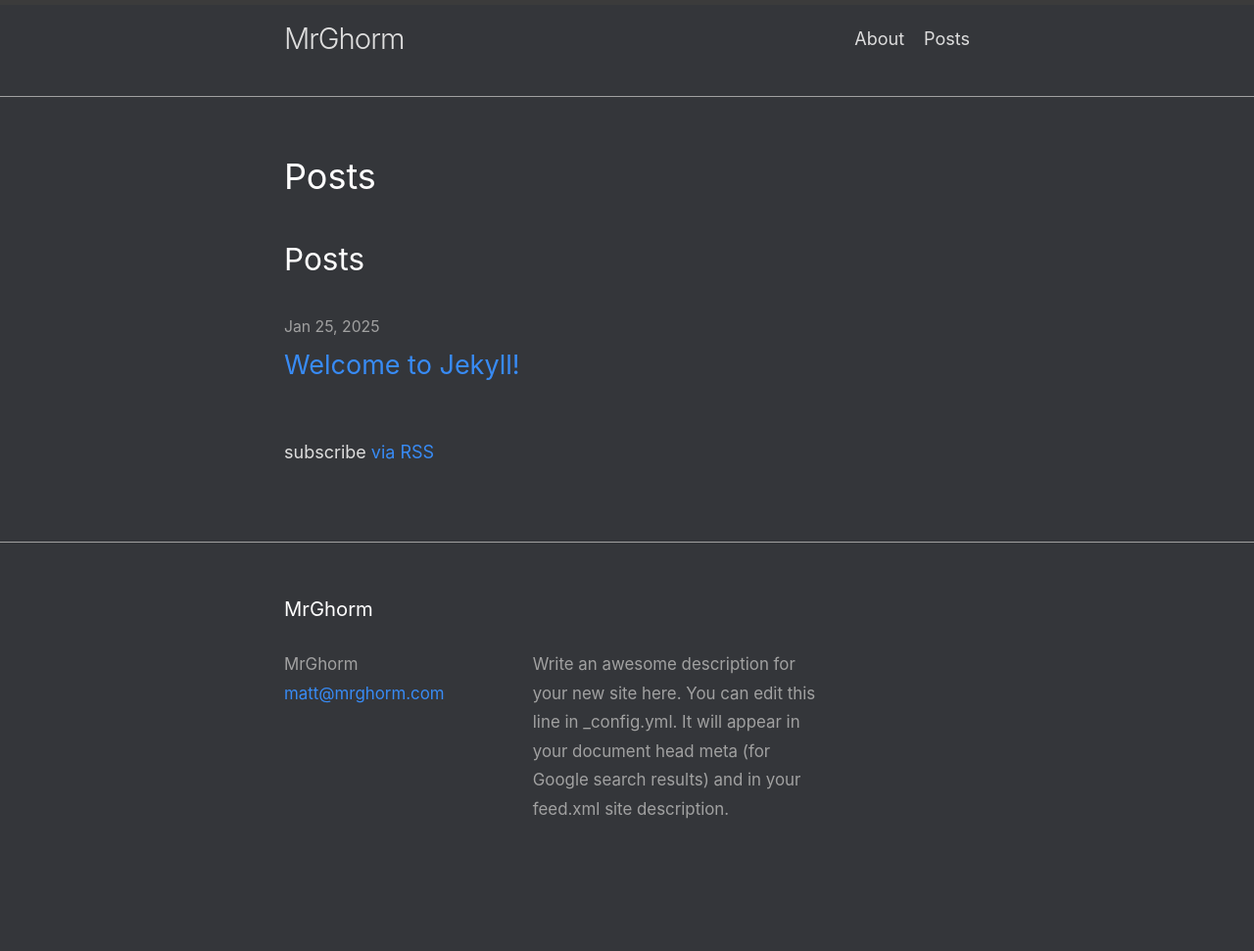
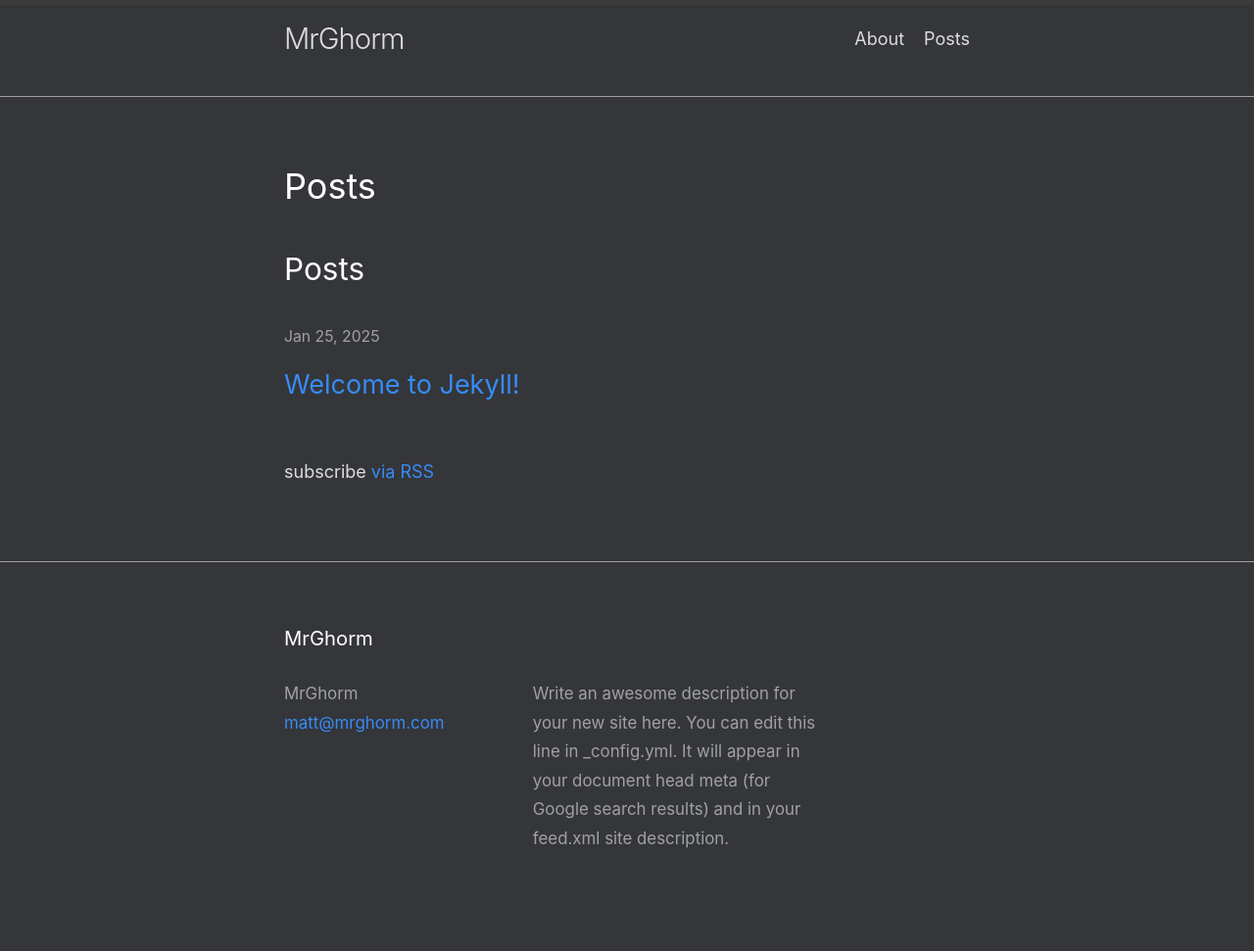
Before and after one commit to mrghorm/mrghorm.com, a Jekyll site: the page built from posts.markdown, in a window 1280 px wide. Shown: the whole page at 98% size. Built offline with Jekyll 4.4.1, drawn with Linux system fonts in a browser that asks for light colours; before the commit the page ends 941 px from its top, so only the background shows below that.

Commit message:
Update header top margin

```diff
--- a/_sass/minima/_base.scss
+++ b/_sass/minima/_base.scss
@@ -96,6 +96,11 @@ li {
 h1, h2, h3, h4, h5, h6 {
   font-weight: $base-font-weight;
   color: $header-text-color;
+}
+
+// Big headers - could use a little extra space
+h1, h2, h3 {
+  margin-top: 10px;
 }
 
 
```
Also changed, not shown: 2 other files.
